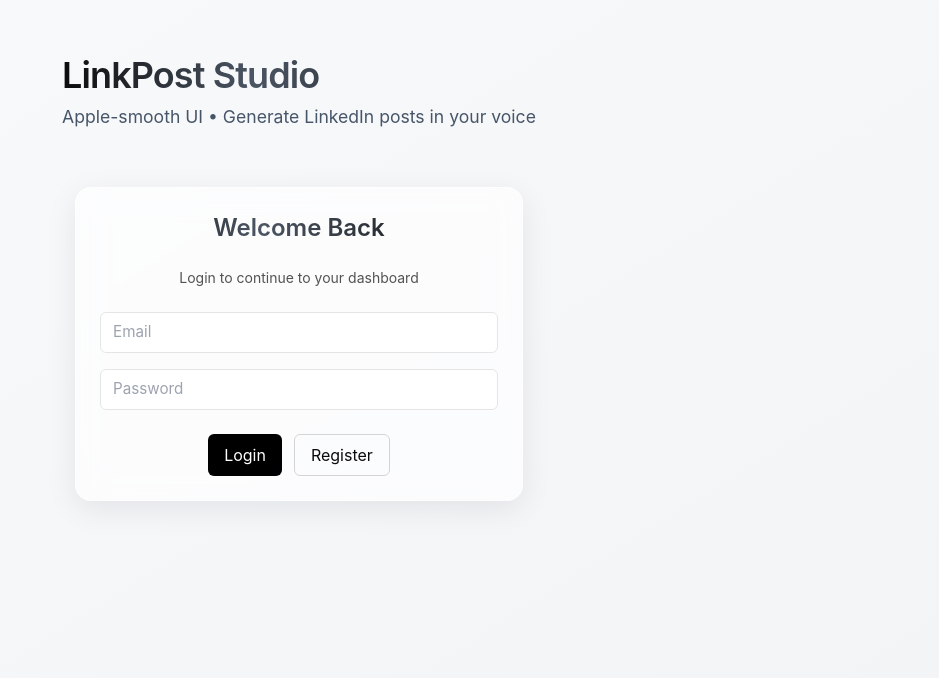
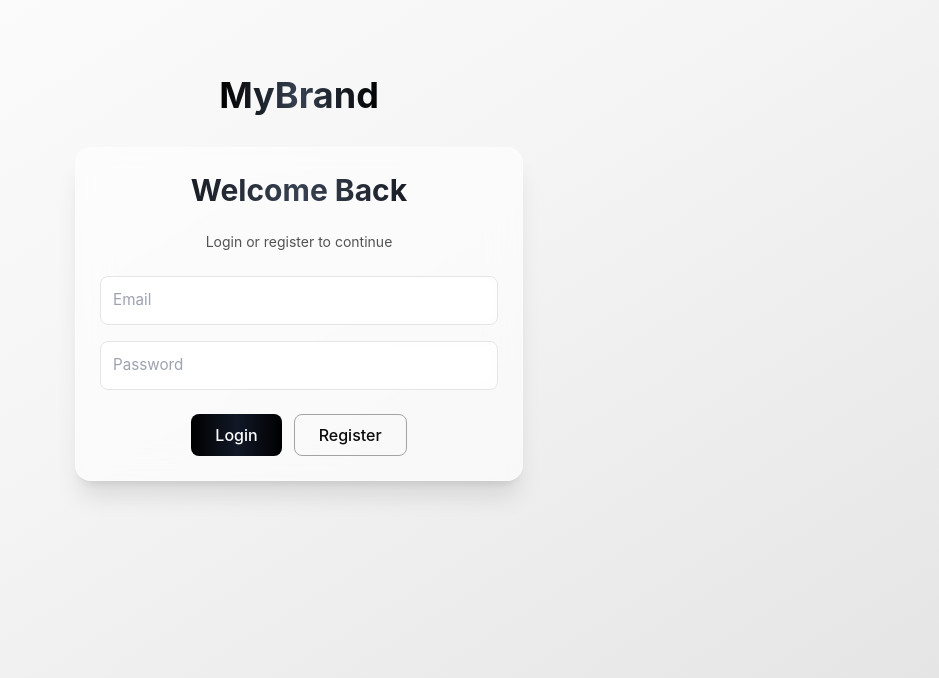
Before and after one commit to nileshcf/aipostgen, a Next.js app: page /login in a window 1280 px wide. Shown: the part 122-800 px from the top of the page, without its empty margins (341-1280 px from the left). Built offline with nearby package versions, Linux system fonts and the light colour scheme.

Commit message:
login page improvised

```diff
--- a/src/app/(auth)/login/page.tsx
+++ b/src/app/(auth)/login/page.tsx
@@ -1,14 +1,14 @@
 'use client';
+
 import { useState } from 'react';
-import GlassCard from '@/components/glass-card';
-import BrandHeader from '@/components/brand-header';
 import { useRouter } from 'next/navigation';
 import { toast } from 'sonner';
 
-export default function LoginPage() {
+export default function AuthPage() {
   const [email, setEmail] = useState('');
   const [password, setPassword] = useState('');
   const [loading, setLoading] = useState(false);
+  const [showConfirm, setShowConfirm] = useState(false);
   const router = useRouter();
 
   async function onLogin() {
@@ -46,7 +46,7 @@
         toast.error(j.error || 'Register failed');
         return;
       }
-      toast.success('Registered — check your email (if required). Now login.');
+      setShowConfirm(true); // 👈 show modal
     } catch {
       toast.error('Network error');
     } finally {
@@ -55,49 +55,80 @@
   }
 
   return (
-    <div className="min-h-screen flex flex-col items-center justify-center px-4">
-      <BrandHeader />
+    <div className="min-h-screen flex flex-col items-center justify-center px-4 bg-gradient-to-br from-white via-neutral-100 to-neutral-200">
+      {/* Logo / Brand */}
+      <div className="text-4xl font-bold bg-gradient-to-r from-black via-gray-700 to-black bg-clip-text text-transparent">
+        MyBrand
+      </div>
 
-      <GlassCard className="w-full max-w-md mt-8">
+      {/* Glassmorphic Card */}
+      <div className="w-full max-w-md mt-8 p-6 rounded-2xl shadow-xl backdrop-blur-lg bg-white/60 border border-white/30">
         <div className="space-y-6">
-          <h2 className="grad-title text-2xl font-semibold text-center">Welcome Back</h2>
-          <p className="text-center text-sm text-neutral-600">Login to continue to your dashboard</p>
+          <h2 className="text-3xl font-bold text-center bg-gradient-to-r from-black via-gray-700 to-black bg-clip-text text-transparent">
+            Welcome Back
+          </h2>
+          <p className="text-center text-sm text-neutral-600">
+            Login or register to continue
+          </p>
 
+          {/* Inputs */}
           <div className="space-y-4">
             <input
               value={email}
               onChange={(e) => setEmail(e.target.value)}
               placeholder="Email"
               type="email"
-              className="w-full px-3 py-2 rounded-md border border-neutral-200 focus:outline-none focus:ring-2 focus:ring-black/50 transition"
+              className="w-full px-3 py-3 rounded-lg border border-neutral-200 focus:outline-none focus:ring-2 focus:ring-black/40 transition bg-white/70 backdrop-blur"
             />
             <input
               value={password}
               onChange={(e) => setPassword(e.target.value)}
               placeholder="Password"
               type="password"
-              className="w-full px-3 py-2 rounded-md border border-neutral-200 focus:outline-none focus:ring-2 focus:ring-black/50 transition"
+              className="w-full px-3 py-3 rounded-lg border border-neutral-200 focus:outline-none focus:ring-2 focus:ring-black/40 transition bg-white/70 backdrop-blur"
             />
           </div>
 
+          {/* Buttons */}
           <div className="flex gap-3 justify-center">
             <button
               onClick={onLogin}
-              className="rounded-md bg-black px-4 py-2 text-white hover:opacity-80 transition disabled:opacity-50"
+              className="rounded-lg bg-gradient-to-r from-black via-gray-900 to-black px-6 py-2 text-white font-medium hover:opacity-80 transition disabled:opacity-50"
               disabled={loading}
             >
               {loading ? '…' : 'Login'}
             </button>
             <button
               onClick={onRegister}
-              className="rounded-md border border-neutral-300 px-4 py-2 hover:bg-neutral-100 transition disabled:opacity-50"
+              className="rounded-lg border border-neutral-400 px-6 py-2 font-medium hover:bg-neutral-100 transition disabled:opacity-50"
               disabled={loading}
             >
               {loading ? '…' : 'Register'}
             </button>
           </div>
         </div>
-      </GlassCard>
+      </div>
+
+      {/* ✅ Apple-style modal */}
+      {showConfirm && (
+        <div className="fixed inset-0 flex items-center justify-center bg-black/40 backdrop-blur-sm z-50">
+          <div className="bg-white/80 rounded-2xl shadow-xl p-8 max-w-sm w-full text-center border border-neutral-200">
+            <h3 className="text-xl font-semibold bg-gradient-to-r from-gray-800 via-black to-gray-700 bg-clip-text text-transparent">
+              Confirm Your Email
+            </h3>
+            <p className="mt-3 text-sm text-neutral-700">
+              We’ve sent a confirmation link to <span className="font-medium">{email}</span>.
+              Please check your inbox to verify your account.
+            </p>
+            <button
+              onClick={() => setShowConfirm(false)}
+              className="mt-6 w-full rounded-lg bg-gradient-to-r from-black via-gray-900 to-black px-6 py-2 text-white font-medium hover:opacity-80 transition"
+            >
+              Got it
+            </button>
+          </div>
+        </div>
+      )}
     </div>
   );
 }
```
